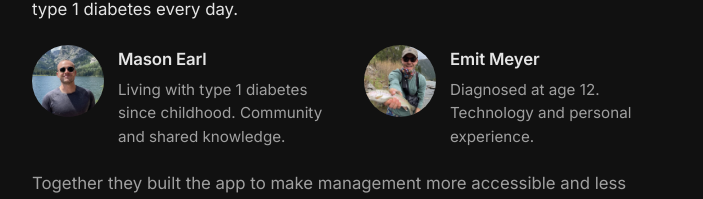
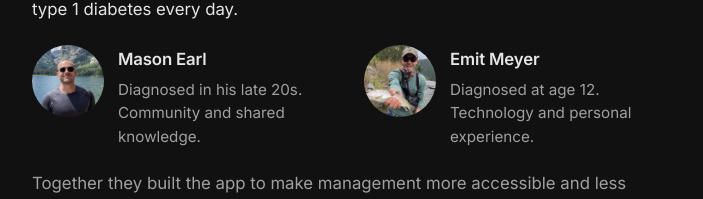
Before and after one commit to masonearl/type1guide, a plain HTML site: page index.html in a window 1280 px wide. Shown: the part 599-798 px from the top of the page, without its empty margins (288-991 px from the left). Drawn offline with Linux system fonts and the light colour scheme.

Commit message:
Fix Mason's diagnosis timing to late 20s.

```diff
--- a/index.html
+++ b/index.html
@@ -59,7 +59,7 @@
           <img src="assets/mason.jpg" alt="Mason Earl" width="72" height="72">
           <div>
             <h3>Mason Earl</h3>
-            <p>Living with type 1 diabetes since childhood. Community and shared knowledge.</p>
+            <p>Diagnosed in his late 20s. Community and shared knowledge.</p>
           </div>
         </article>
         <article class="person emit">
```
